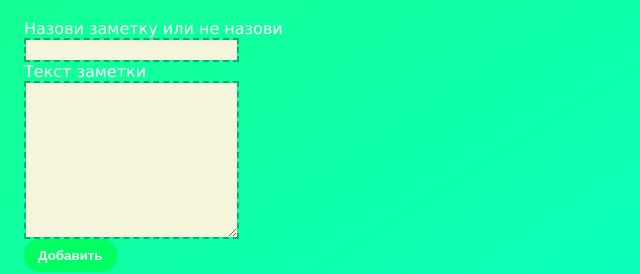
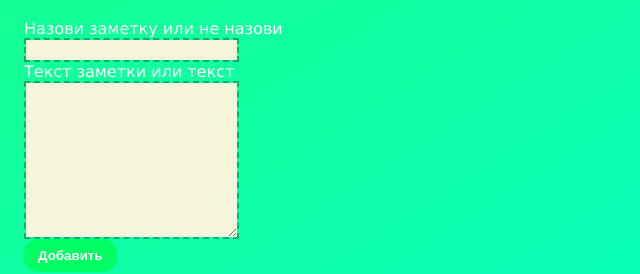
Before and after one commit to UrLilu/stickers, a plain HTML site: page index.html in a window 1280 px wide. Shown: the part 230-504 px from the top of the page, 0-640 px from the left. Drawn offline with Linux system fonts and the light colour scheme.

Commit message:
Изменили текст заметки

```diff
--- a/index.html
+++ b/index.html
@@ -14,7 +14,7 @@
         <h1 id="h1">Давай поиграем?</h1>
         <label for="stickytitle">Назови заметку или не назови</label>
         <input type="text" name="stickytitle" id="stickytitle" />
-        <label for="stickytext">Текст заметки</label>
+        <label for="stickytext">Текст заметки или текст</label>
         <textarea name="stickytext" id="stickytext" cols="24" rows="10"></textarea>
         <button class="button" id="createbtn">Добавить</button>
     </div>
```
